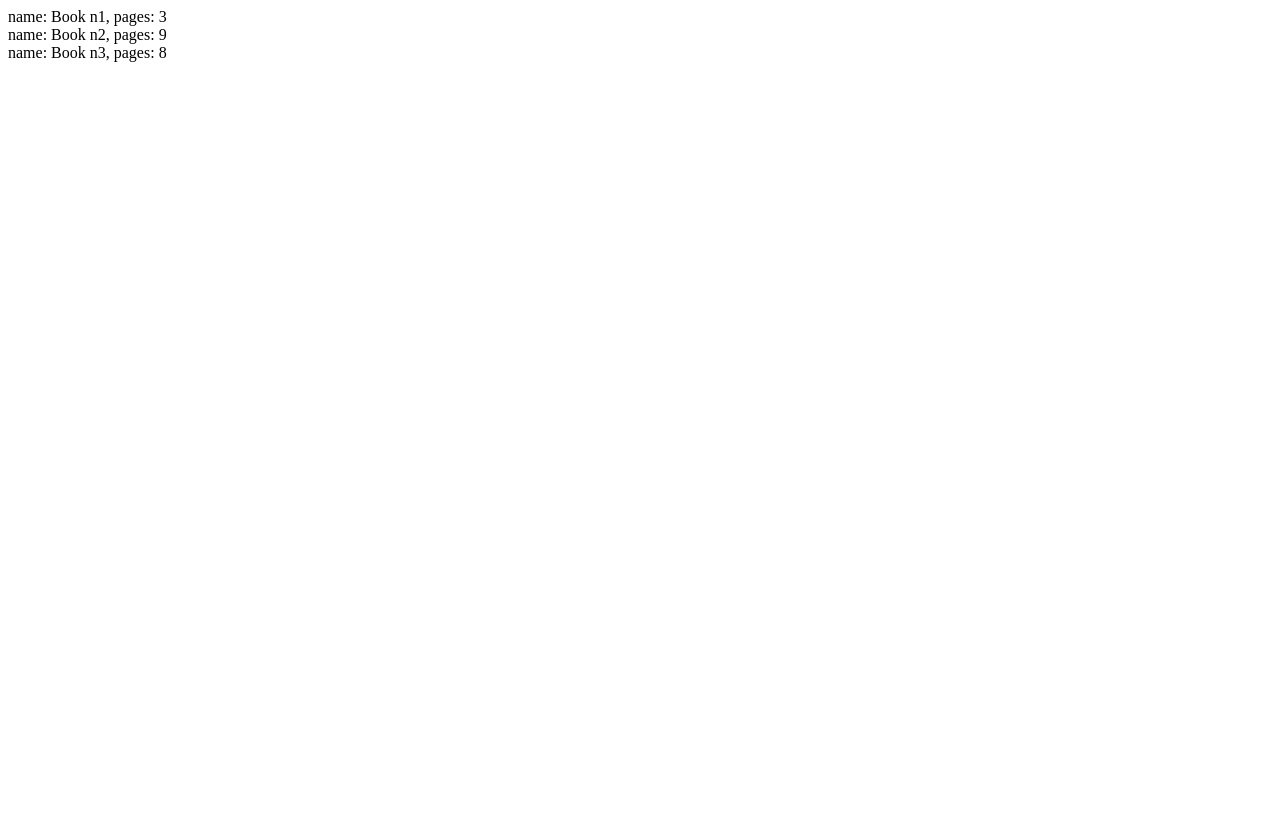
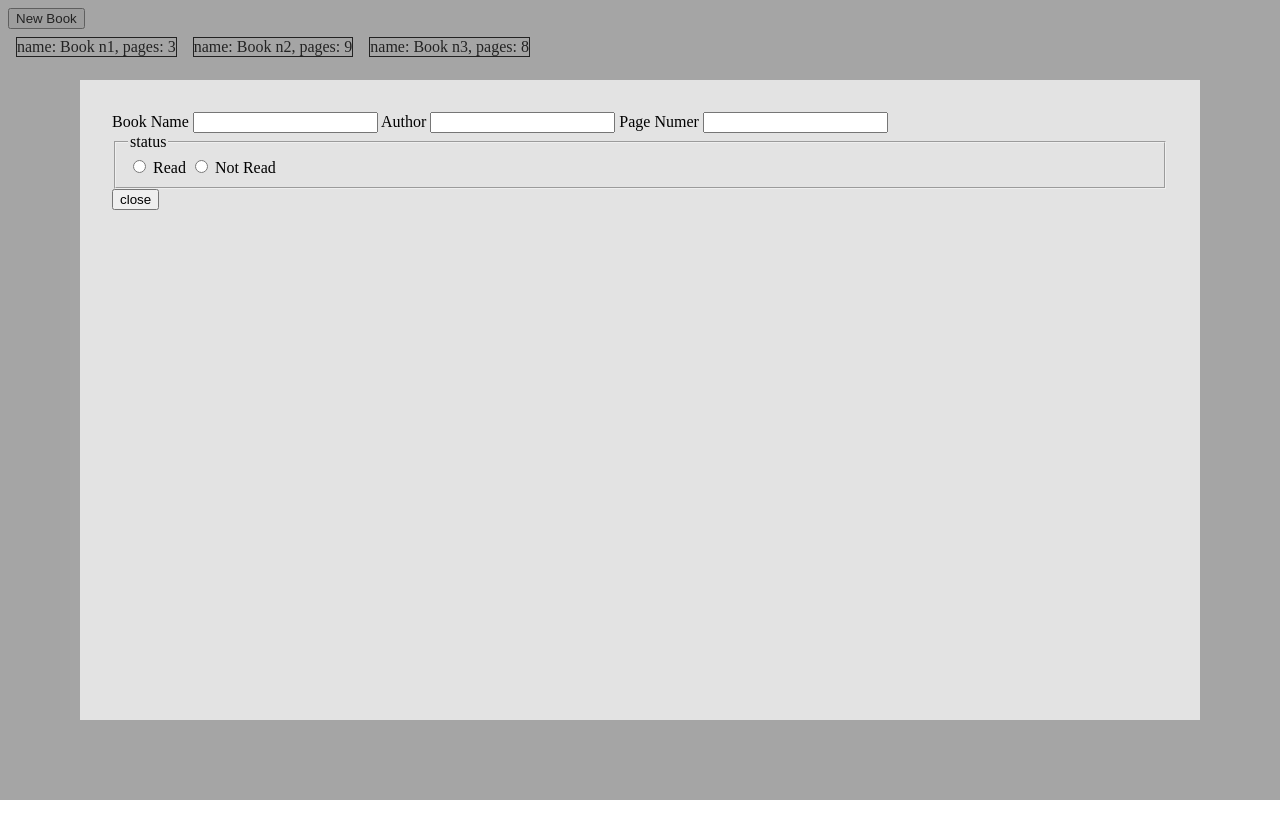
Before and after one commit to itsLys/library, a plain HTML site: page index.html in a window 1280 px wide. Drawn offline with Linux system fonts and the light colour scheme.

Commit message:
Add html books and form skeleton

```diff
--- a/css.css
+++ b/css.css
@@ -0,0 +1,25 @@
+body {
+  min-height: 100vh;
+}
+.book {
+  border: 1px solid black;
+  margin: 0.5rem;
+  display: inline-block;
+}
+.book-form {
+  padding: 2rem;
+  position: absolute;
+  top: 5rem;
+  bottom: 5rem;
+  right: 5rem;
+  left: 5rem;
+  background-color: hsl(0, 0%, 89%);
+}
+.form-con {
+  background-color: rgba(70, 70, 70, 0.486);
+  position: absolute;
+  top: 0;
+  right: 0;
+  left: 0;
+  bottom: 0;
+}
--- a/index.html
+++ b/index.html
@@ -4,11 +4,35 @@
     <meta charset="UTF-8" />
     <meta name="viewport" content="width=device-width, initial-scale=1.0" />
     <title>Library</title>
+    <link rel="stylesheet" href="css.css" />
     <script src="main.js" defer></script>
   </head>
   <body>
+    <button type="button">New Book</button>
     <div class="shelf">
       <div></div>
     </div>
+
+    <div class="form-con">
+      <form action="#" method="post" class="book-form">
+        <label for="book-name">Book Name</label>
+        <input type="text" name="book-name" id="book-name" />
+        <label for="author-name">Author</label>
+        <input type="text" name="author-name" id="author-name" />
+        <label for="page-num">Page Numer</label>
+        <input type="number" name="page-num" id="page-num" />
+        <fieldset>
+          <legend>status</legend>
+          <input type="radio" name="status" id="read" />
+          <label for="read">Read</label>
+          <input type="radio" name="status" id="not-read" />
+          <label for="not-read">Not Read</label>
+        </fieldset>
+        <button class="close-btn" type="button">close</button>
+      </form>
+    </div>
   </body>
 </html>
+
+<!-- New Book Button -->
+<!-- Form with Name, Author, Page Numbers, Status -->
--- a/main.js
+++ b/main.js
@@ -18,6 +18,7 @@ addBook("Book n3", 8);
 
 const shelf = document.querySelector(".shelf");
 const bookCard = document.createElement("div");
+bookCard.classList.add("book");
 
 myLibrary.forEach((book) => {
   let bookClone = bookCard.cloneNode(true);
@@ -26,7 +27,3 @@ myLibrary.forEach((book) => {
 
   shelf.appendChild(bookClone);
 });
-
-// Add the book to the shelf
-// Create a div inside shelf and content of it is the book name and pages
-// Loop over the myLib, for each index, create a div and change its text
```
